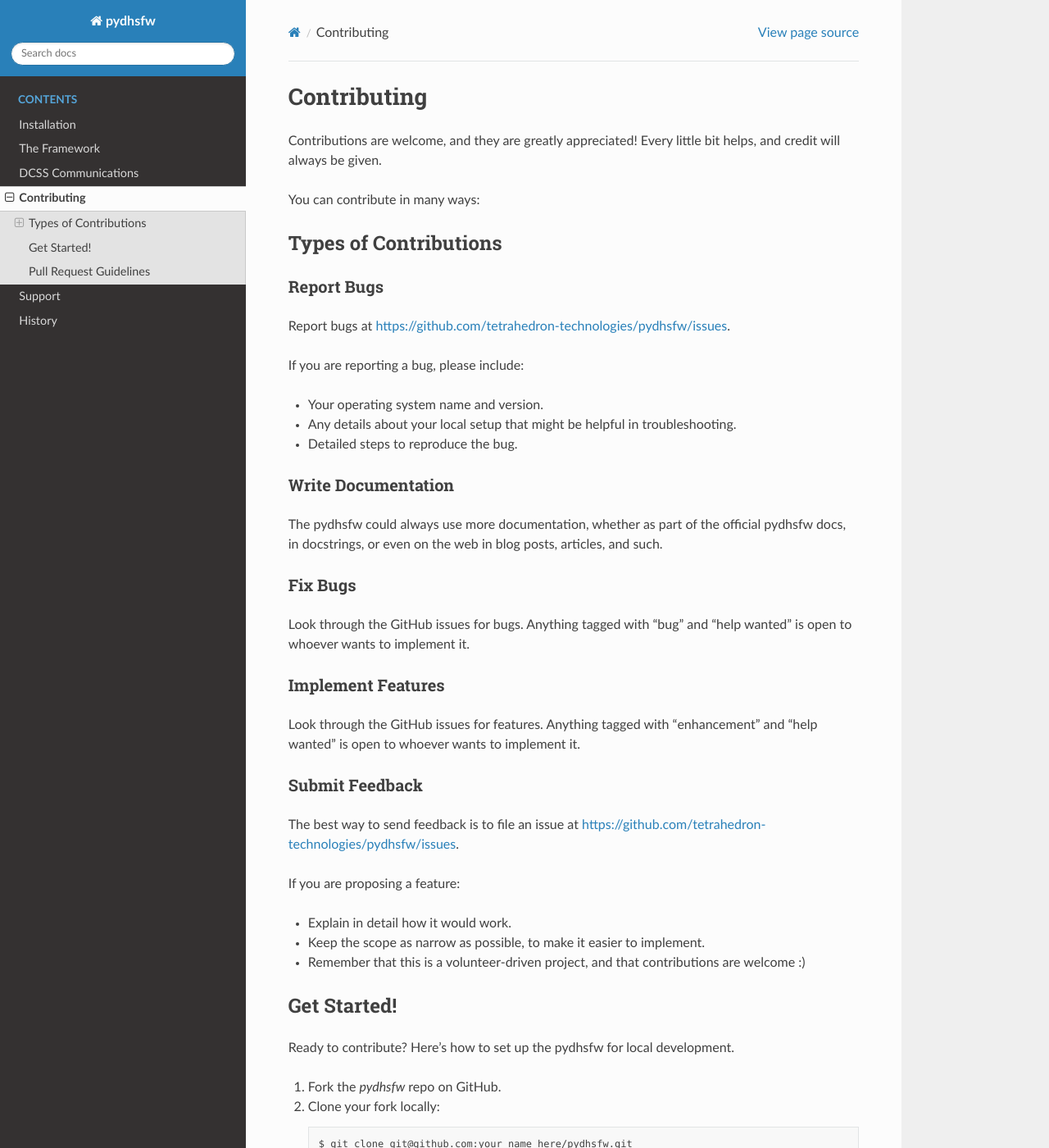
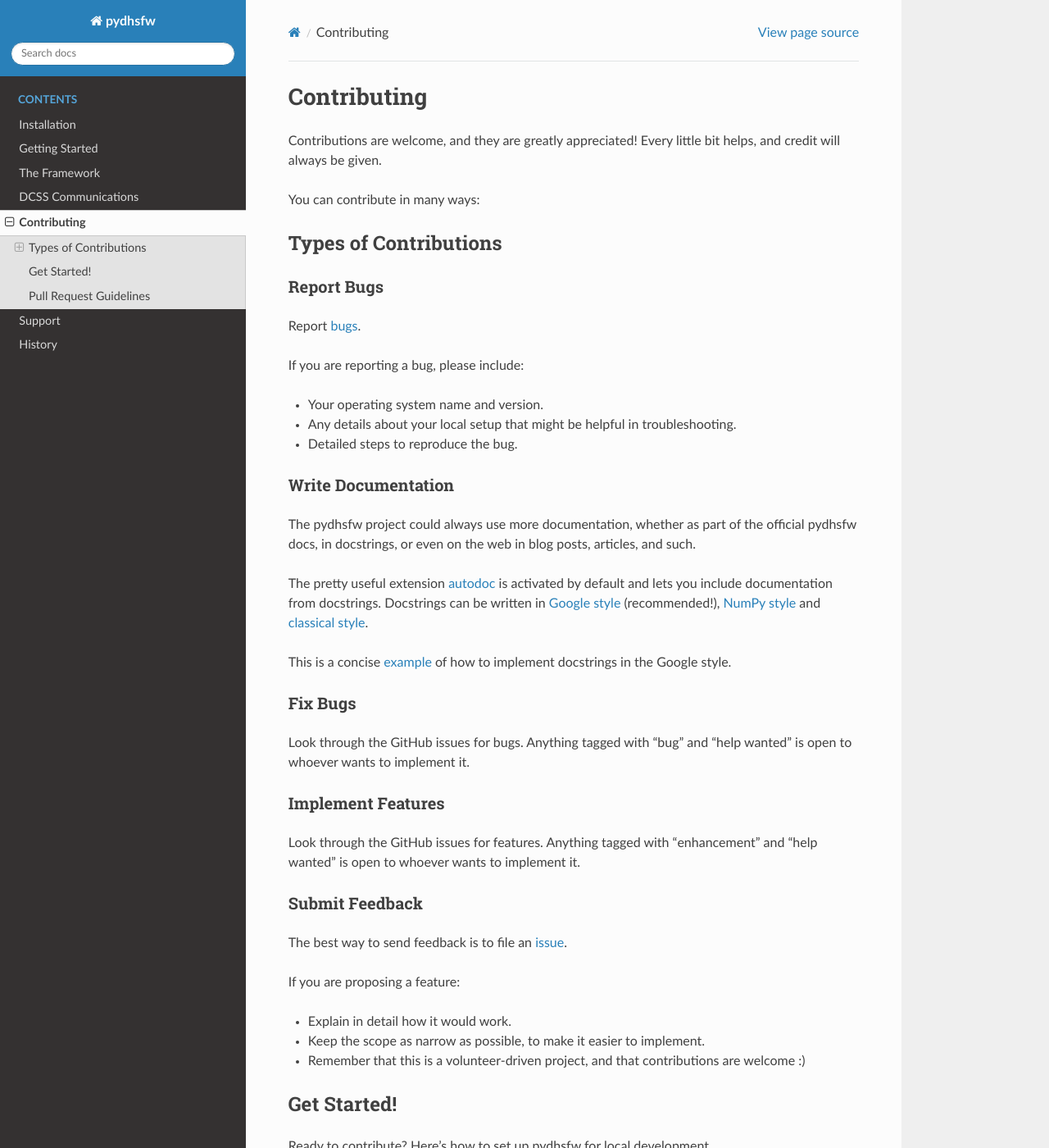
Before and after one commit to tetrahedron-technologies/pydhsfw, a Sphinx documentation site: the page built from docs/contributing.rst, in a window 1280 px wide and 1400 px high. Shown: the whole window at 82% size. Built offline with Sphinx 7.4.7 and the Read the Docs theme 2.0.0, drawn with Linux system fonts in a browser that asks for light colours; some of the changed text lies outside the part shown.

Commit message:
add getting started to docs

```diff
--- a/HISTORY.rst
+++ b/HISTORY.rst
@@ -2,7 +2,7 @@
 History
 =======
 
-1.0.0
--------------------
+v0.1-alpha (10-15-2020)
+-----------------------
 
-stuff
+The first tagged release of this project.
--- a/docs/contributing.rst
+++ b/docs/contributing.rst
@@ -13,7 +13,7 @@
 Report Bugs
 ~~~~~~~~~~~
 
-Report bugs at https://github.com/tetrahedron-technologies/pydhsfw/issues.
+Report `bugs <https://github.com/tetrahedron-technologies/pydhsfw/issues>`_.
 
 If you are reporting a bug, please include:
 
@@ -24,9 +24,15 @@
 Write Documentation
 ~~~~~~~~~~~~~~~~~~~
 
-The pydhsfw could always use more documentation, whether as part of the
+The pydhsfw project could always use more documentation, whether as part of the
 official pydhsfw docs, in docstrings, or even on the web in blog posts,
 articles, and such.
+
+The pretty useful extension `autodoc`_ is activated by default and lets
+you include documentation from docstrings. Docstrings can be written in
+`Google style`_ (recommended!), `NumPy style`_ and `classical style`_.
+
+This is a concise `example <https://sphinxcontrib-napoleon.readthedocs.io/en/latest/example_google.html>`_ of how to implement docstrings in the Google style.
 
 Fix Bugs
 ~~~~~~~~
@@ -43,7 +49,7 @@
 Submit Feedback
 ~~~~~~~~~~~~~~~
 
-The best way to send feedback is to file an issue at https://github.com/tetrahedron-technologies/pydhsfw/issues.
+The best way to send feedback is to file an `issue <https://github.com/tetrahedron-technologies/pydhsfw/issues>`_.
 
 If you are proposing a feature:
 
@@ -74,7 +81,7 @@
     $ source .env/bin/activate
     $ pip install -e .
 
-4. We use pre-commit hooks to ensure code is consistently formatted and passes basic flake8 checks. You can set this up using::
+4. We use pre-commit hooks to ensure code is consistently formatted and passes basic `flake8`_ checks. You can set this up using::
 
     $ pip install pre-commit
     $ pre-commit install
@@ -85,7 +92,7 @@
 
    Now you can make your changes locally.
 
-6. [NOT IMPLEMENTED YET]When you're done making changes, check that your changes pass the tests::
+6. ``[NOT IMPLEMENTED YET]`` When you're done making changes, check that your changes pass the tests::
 
     $ pytest
 
@@ -109,3 +116,10 @@
    your new functionality into a function with a docstring, and add the
    feature to the list in HISTORY.rst.
 3. The pull request should work for all supported Python versions.
+
+.. _flake8: https://flake8.pycqa.org
+.. _pydhsfw: https://github.com/tetrahedron-technologies/pydhsfw
+.. _autodoc: http://www.sphinx-doc.org/en/stable/ext/autodoc.html
+.. _Google style: https://github.com/google/styleguide/blob/gh-pages/pyguide.md#38-comments-and-docstrings
+.. _NumPy style: https://numpydoc.readthedocs.io/en/latest/format.html
+.. _classical style: http://www.sphinx-doc.org/en/stable/domains.html#info-field-lists
--- a/docs/index.rst
+++ b/docs/index.rst
@@ -8,10 +8,11 @@
    This code base will provide the necessary functionality to communicate with DCSS and be configurable for different peices of hardware. For example it could be configured to control hardware connected to a Raspberry Pi, run some python scripts, run specific DCSS operations that need to access web resources or serial-connected devices.
 
 .. toctree::
-   :maxdepth: 2
+   :maxdepth: 3
    :caption: Contents
 
    install
+   get_started
    framework
    dcss
    contributing
```
Also changed, not shown: other parts of docs/contributing.rst (+3 -2 lines), docs/get_started.rst (added, +17 -0 lines).
